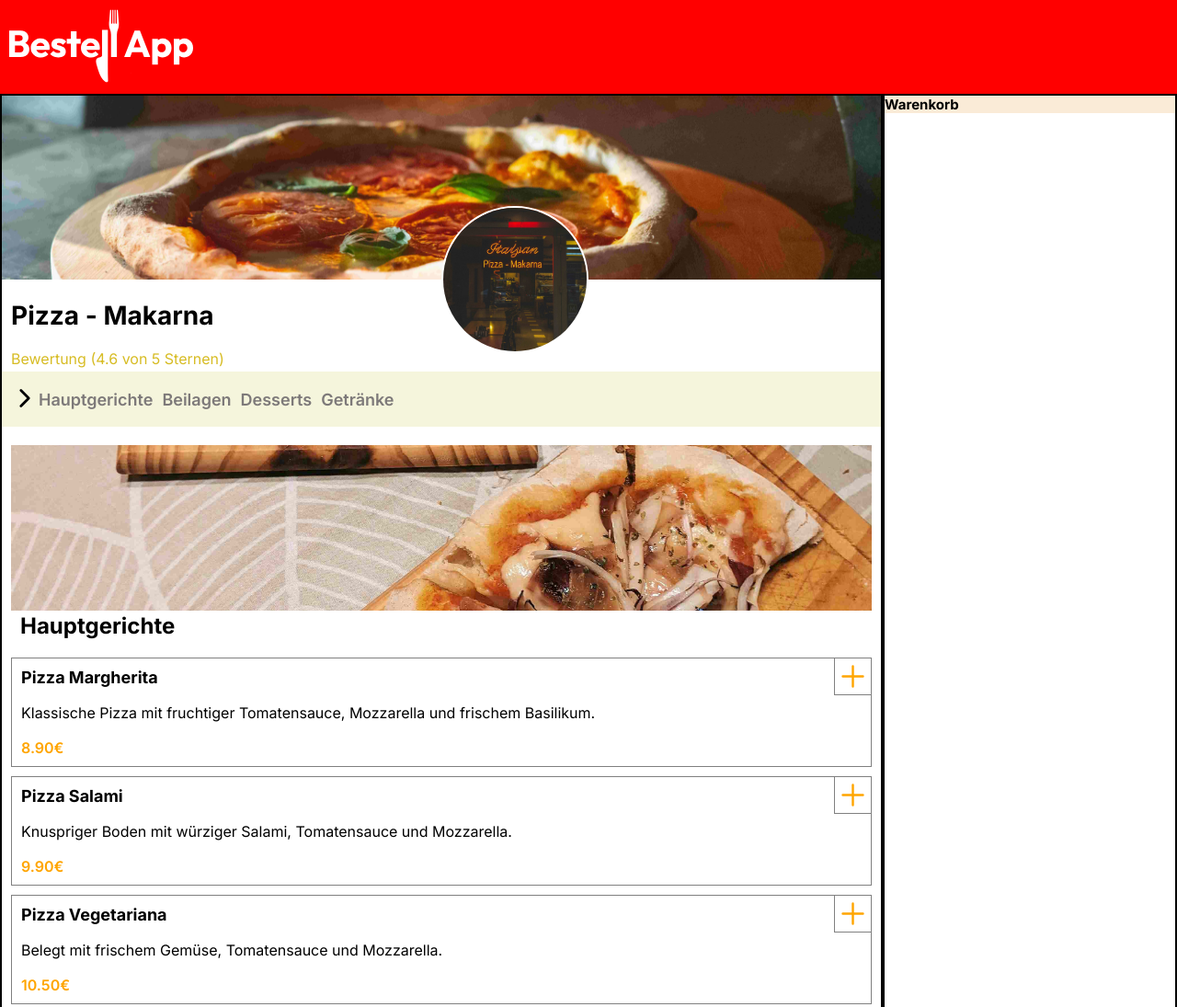
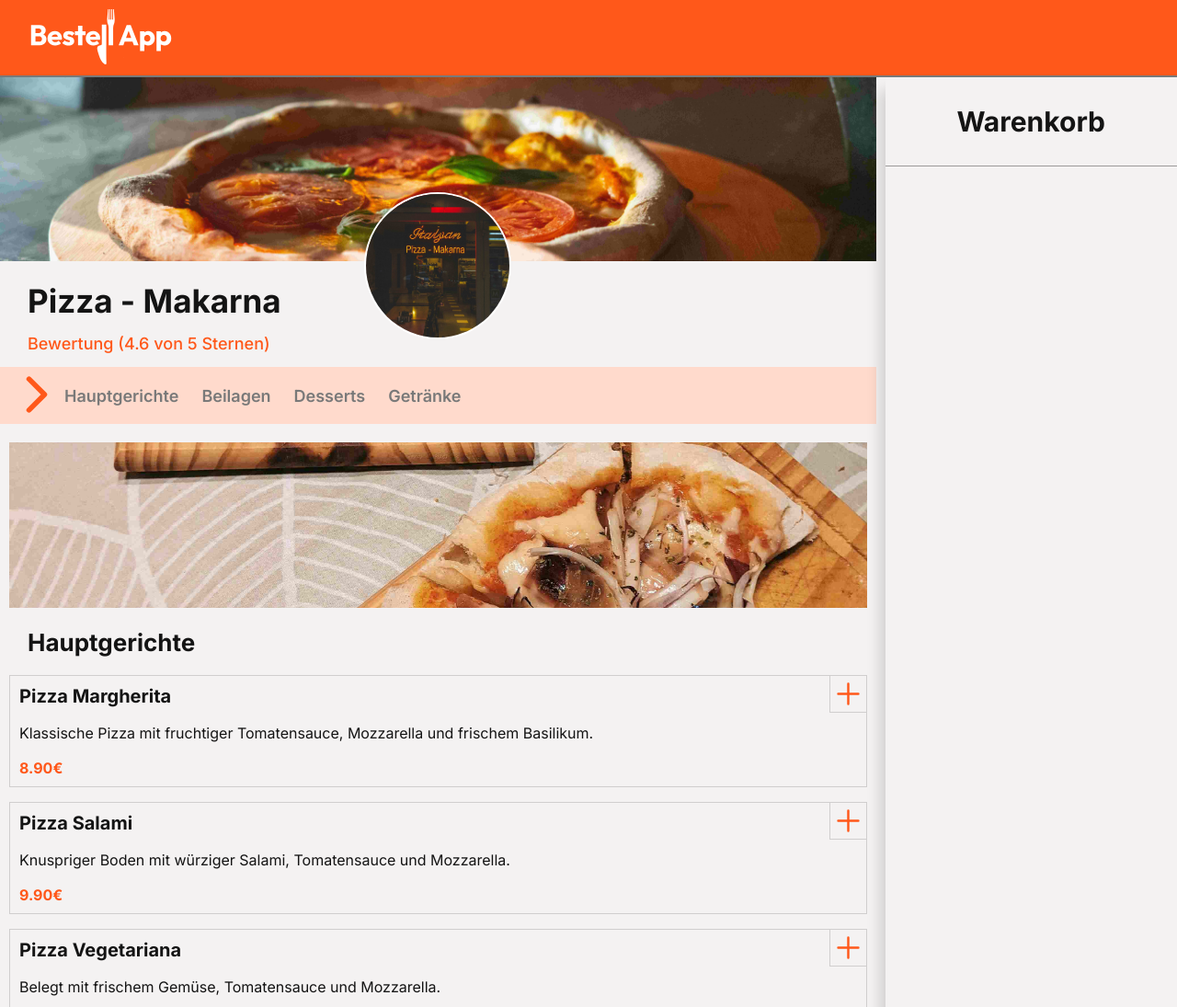
Before and after one commit to HenryWolfDev/Bestell-App, a plain HTML site: page index.html in a window 1280 px wide. Shown: the top 1095 px of the page at 92% size. Drawn offline with Linux system fonts and the light colour scheme.

Commit message:
style changes

```diff
--- a/globalSettings.css
+++ b/globalSettings.css
@@ -13,6 +13,11 @@ html {
   font-family: "Inter", sans-serif;
 }
 
+body {
+  background-color: #ff581a;
+  color: rgb(20, 20, 20);
+}
+
 .container {
   width: 100%;
   max-width: 1920px;
@@ -22,5 +27,5 @@ html {
 .flex-column {
   display: flex;
   flex-direction: column;
-  gap: 1rem;
+  gap: 1.6rem;
 }
--- a/index.html
+++ b/index.html
@@ -118,6 +118,7 @@
               <div class="basket-title">
                 <h2>Warenkorb</h2>
               </div>
+              <div id="basket-list"></div>
             </div>
           </section>
           <!-- #endregion Warenkorb -->
--- a/script.js
+++ b/script.js
@@ -3,7 +3,7 @@ import { RenderItems } from "./js/render.js";
 
 const renderItems = new RenderItems(menuItems);
 
-// Hier einfach nur die Kategorie wählen die gerendert werden soll und den container auswählen
+// Hier einfach array.category wählen die gerendert werden soll und den container auswählen
 renderItems.renderCategory("Hauptgericht", "main-courses");
 renderItems.renderCategory("Beilagen", "side-dishes");
 renderItems.renderCategory("Dessert", "desserts");
--- a/style.css
+++ b/style.css
@@ -1,25 +1,27 @@
 header {
-  background-color: red;
+  background-color: #ff581a;
   padding: 1rem;
+  border-bottom: 0.2rem solid rgb(121, 121, 121);
 
   .logo {
     color: white;
     width: 20rem;
-    height: 8rem;
+    height: 6rem;
   }
 }
 
 .content-wrapper {
   display: flex;
   align-items: stretch;
+  gap: 1rem;
+  background-color: rgb(244, 242, 242);
 }
 
 .content {
   width: 75%;
-  border: 0.2rem solid black;
 
   .content-hero {
-    height: 300px;
+    height: 315px;
 
     .hero-picture {
       width: 100%;
@@ -33,25 +35,27 @@ header {
       object-fit: cover;
       border-radius: 13rem;
       position: absolute;
-      top: 40%;
+      top: 65%;
       left: 50%;
+      transform: translate(-50%, -50%);
       border: 0.2rem solid rgb(255, 255, 255);
     }
 
     .hero-app-info {
       display: flex;
       flex-direction: column;
-      gap: 2rem;
-      padding-left: 1rem;
+      gap: 1.5rem;
+      padding-left: 3rem;
 
       h2 {
-        font-size: 2.8rem;
+        font-size: 3.5rem;
         padding-top: 2rem;
       }
 
       span {
-        font-size: 1.6rem;
-        color: rgb(215, 188, 36);
+        font-size: 1.8rem;
+        color: #ff581a;
+        font-weight: 500;
       }
     }
   }
@@ -59,22 +63,26 @@ header {
   .navigation-bar {
     display: flex;
     align-items: center;
-    background-color: beige;
-    padding: 1.4rem 1rem;
+    background-color: #ffdacc;
+    padding: 0 1rem;
 
     .nav-icon {
-      width: 3rem;
-      height: 3rem;
-      color: black;
+      width: 6rem;
+      height: 6rem;
+      color: #ff581a;
     }
     ul {
       display: flex;
-      gap: 1rem;
+      gap: 2.5rem;
       font-size: 1.8rem;
 
       a {
         font-weight: 600;
-        color: rgb(125, 121, 121);
+        color: rgb(121, 121, 121);
+      }
+
+      a:hover {
+        color: #ff4500;
       }
     }
   }
@@ -90,9 +98,9 @@ header {
     object-fit: cover;
   }
   h2 {
-    font-size: 2.4rem;
+    font-size: 2.6rem;
     padding-left: 1rem;
-    padding-bottom: 2rem;
+    padding: 2rem;
   }
 }
 
@@ -101,7 +109,7 @@ header {
   flex-direction: column;
   gap: 1.8rem;
   padding: 1rem;
-  border: 0.1rem solid gray;
+  border: 0.1rem solid rgb(208, 206, 206);
   cursor: pointer;
 
   .item-icon {
@@ -110,16 +118,16 @@ header {
     right: 0;
     width: 4rem;
     height: 4rem;
-    border-left: 0.1rem solid gray;
-    border-bottom: 0.1rem solid gray;
+    border-left: 0.1rem solid rgb(208, 206, 206);
+    border-bottom: 0.1rem solid rgb(208, 206, 206);
     display: flex;
     align-items: center;
     justify-content: center;
-    color: orange;
+    color: #ff581a;
   }
 
   .item-title {
-    font-size: 1.8rem;
+    font-size: 2rem;
   }
 
   span {
@@ -127,27 +135,41 @@ header {
   }
 
   .item-price {
-    font-weight: 600;
-    color: orange;
+    font-weight: 700;
+    color: #ff581a;
   }
+}
+
+.item-box:hover {
+  background-color: #ffdacc;
 }
 
 /* #endregion MENU-SECTION */
 
+/* #region BASKET-SECTION */
+
 .basket-wrapper {
   width: 25%;
   flex-grow: 1;
-  border: 0.2rem solid black;
-
+  box-shadow: -6px 13px 15px -1px rgba(0, 0, 0, 0.16);
   .basket {
     width: 100%;
-    background-color: antiquewhite;
     position: sticky;
     top: 0;
+
+    .basket-title {
+      display: flex;
+      justify-content: center;
+      padding: 3rem;
+      font-size: 2rem;
+      border-bottom: 0.1rem solid rgb(156, 154, 154);
+    }
   }
 }
+/* #endregion BASKET-SECTION */
 
 footer {
   height: 10vh;
-  background-color: red;
+  background-color: #ff581a;
+  border-top: 0.2rem solid rgb(121, 121, 121);
 }
```
